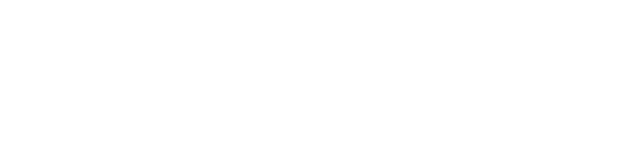
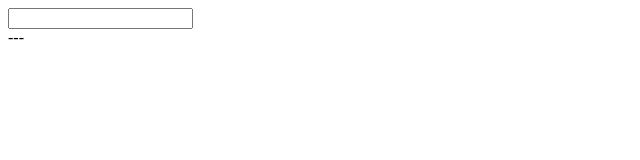
Before and after one commit to bagir-kaff/calculator, a plain HTML site: page index.html in a window 1280 px wide. Shown: the whole page, without its empty margins (0-640 px from the left). Drawn offline with Linux system fonts and the light colour scheme.

Commit message:
Add input and result

```diff
--- a/index.html
+++ b/index.html
@@ -7,6 +7,7 @@
     <title>Calculator</title>
 </head>
 <body>
-
+    <input>
+    <div class="result">---</div>
 </body>
 </html>
```
